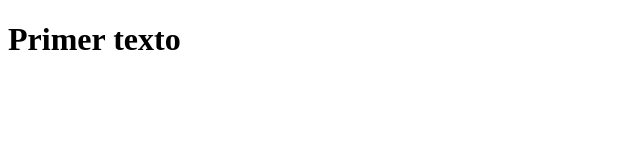
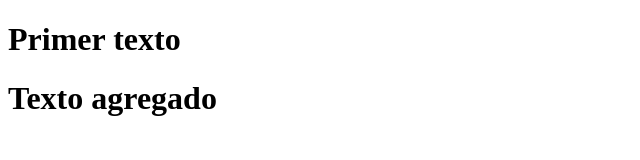
Before and after one commit to charlysgo/Basico3, a plain HTML site: page index.html in a window 1280 px wide. Shown: the whole page, without its empty margins (0-640 px from the left). Drawn offline with Linux system fonts and the light colour scheme.

Commit message:
agregre texto y archivos

```diff
--- /dev/null
+++ b/css/main.css
@@ -0,0 +1,3 @@
+h1 {
+    color:red;
+}
--- a/index.html
+++ b/index.html
@@ -7,5 +7,6 @@
 </head>
 <body>
     <h1>Primer texto</h1>
+    <h1>Texto agregado</h1>
 </body>
 </html>
```
